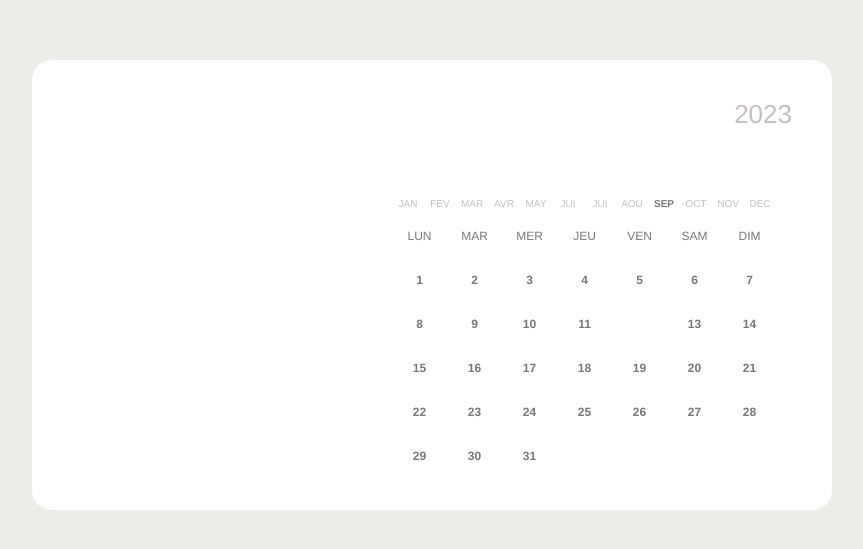
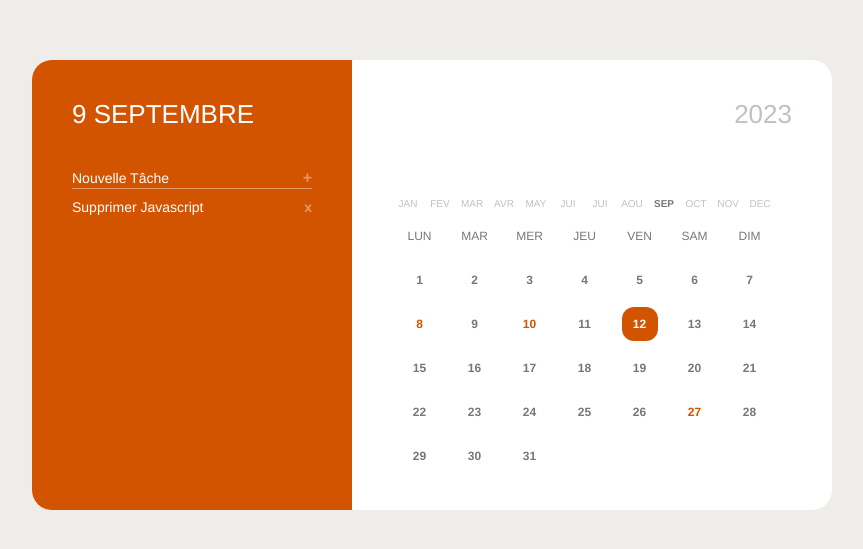
Before and after one commit to Elise-BD/TODOlist_project, a plain HTML site: page index.html in a window 1280 px wide. Shown: the part 115-664 px from the top of the page, without its empty margins (208-1071 px from the left). Drawn offline with Linux system fonts and the light colour scheme.

Commit message:
changement couleur de fond (3)

```diff
--- a/assets/style.css
+++ b/assets/style.css
@@ -29,7 +29,7 @@ p{
 
 a{
     text-decoration: none;
-    color: ##D35400 ;
+    color: #D35400 ;
 }
 
 .clearfix{
@@ -90,7 +90,7 @@ a{
 
 .calendar .leftCol{
     width: 40%;
-    background-color: ##D35400 ;
+    background-color: #D35400 ;
 }
 
 .calendar .noteList li{
@@ -110,7 +110,7 @@ a{
 }
 
 .calendar .notes input{
-    background-color: ##D35400 ;
+    background-color: #D35400 ;
     color: #ffffff;
     border: none;
     width: 200px;
@@ -204,12 +204,12 @@ a{
 }
 
 .calendar .days li .selected{
-    background-color:##D35400 !important;
+    background-color:#D35400 !important;
     color: #ffffff;
 }
 
 .calendar .days li .event{
-    color: ##D35400 ;
+    color: #D35400 ;
 }
 
 
```
